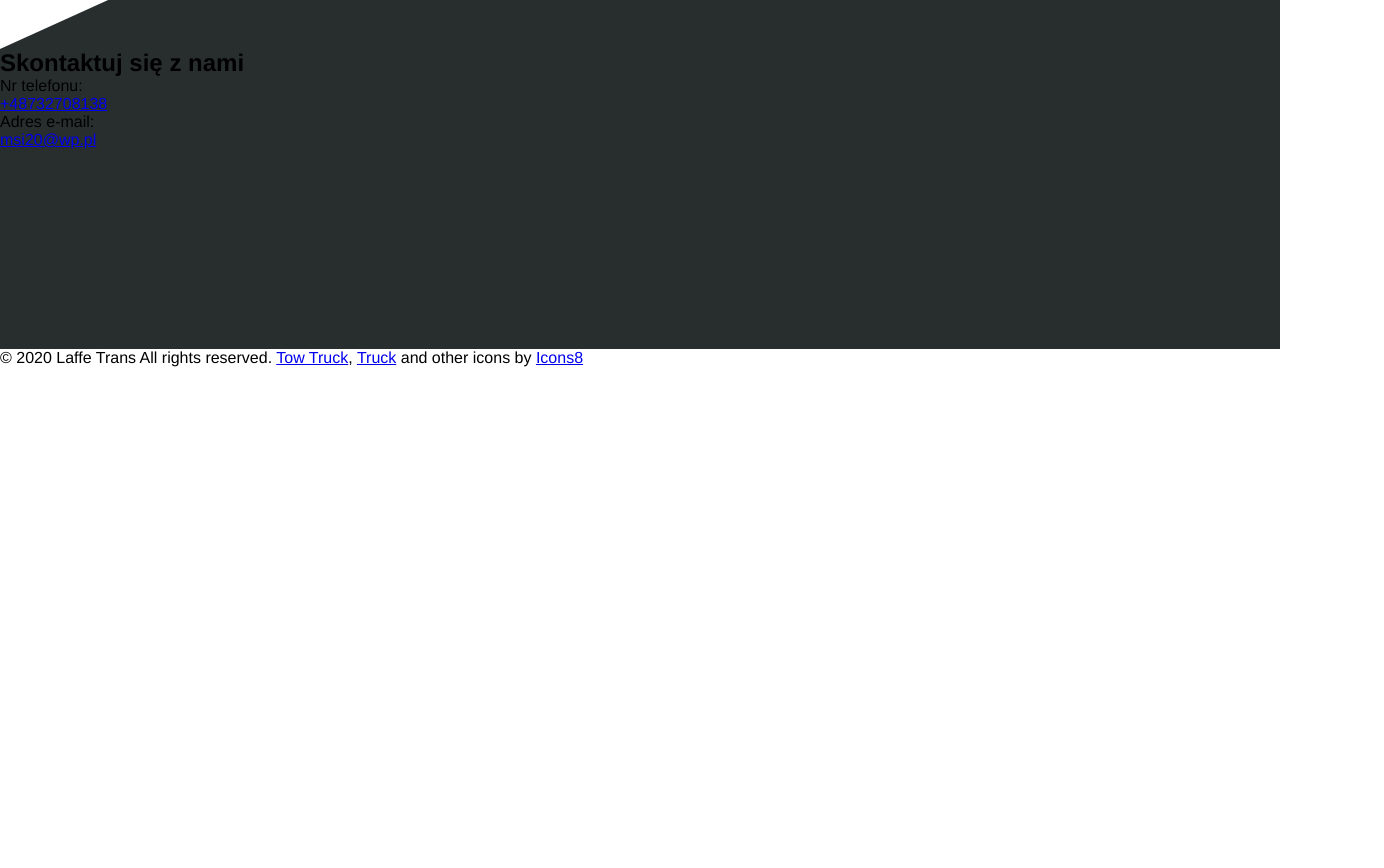
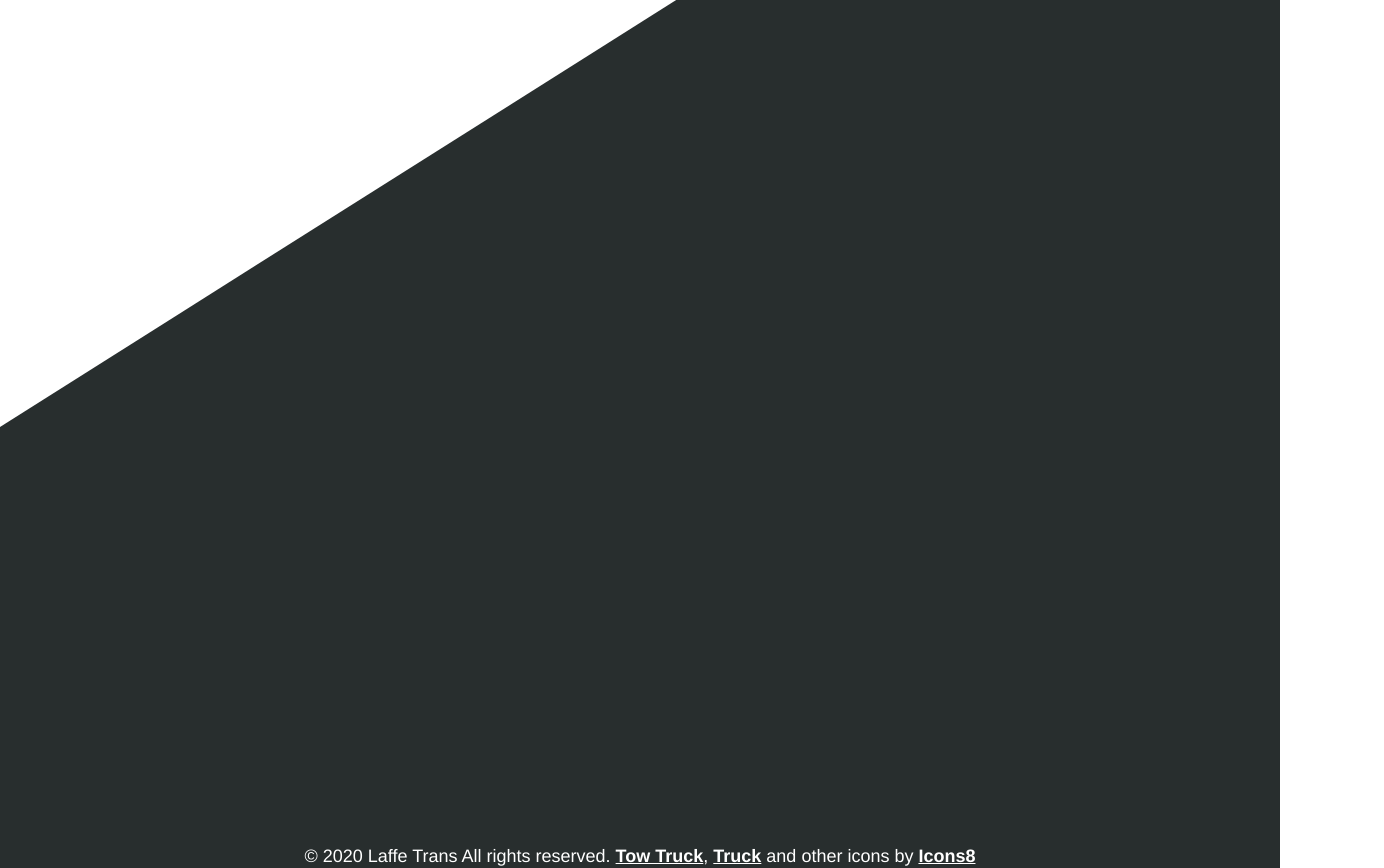
Before and after one commit to wiktor-bandura/laffe-trans-landing-page, a Nuxt app: page / in a window 1280 px wide. Shown: the part 1720-2588 px from the top of the page, 1384 px wide, since content can reach past the window. Before the commit the page ends 2087 px from the top, so only its background shows below. Built offline with nearby package versions, Linux system fonts and the light colour scheme.

Commit message:
Styling components

```diff
--- /dev/null
+++ b/assets/main.css
@@ -0,0 +1,20 @@
+*,
+*::before,
+*::after {
+    margin: 0;
+    padding: 0;
+    box-sizing: border-box;
+}
+body {
+    overflow-x: hidden;
+}
+
+:root {
+    --main-background-color: #282e2e;
+}
+
+h2 {
+    text-align: center;
+    font-size: 48px;
+    padding: 5%;
+}
--- a/components/About.vue
+++ b/components/About.vue
@@ -8,7 +8,7 @@
                 <transition name="slide-in">
                     <div class="content" v-show="notHidden">
                         <div @click="close" class="close"></div>
-                            <img :src="`${imageSource}`" alt="Motor na lawecie" class="about-image">
+                            <div :style="{ backgroundImage: `url('./${imageSource}')` }" alt="Motor na lawecie" class="about-image"></div>
                             <div class="company-description">
                                 <h3 class="company-description-header">Kilka słów o Laffe Trans</h3>
                                 Lorem ipsum dolor sit, amet consectetur adipisicing elit. Quia, ullam. Tempora veritatis voluptates quod quidem, in eveniet. Exercitationem aliquid repudiandae, aperiam hic tenetur, obcaecati nam quidem nulla, ut veniam explicabo?
@@ -123,6 +123,7 @@ export default {
         margin: 5%;
         line-height: 50px;
         font-size: 25px;
+        background-size: cover;
     }
 
     .company-description-header {
@@ -130,5 +131,24 @@ export default {
         margin: 15px;
     }
 
+    @media screen and (max-width: 520px) {
+        .content {
+            flex-direction: column;
+        }
+
+        .about-image,
+        .company-description {
+            width: 80%;
+            height: 40vh;
+            font-size: 18px;
+            line-height: initial;
+        }
+
+        .about-image {
+            background-size: cover;
+            background-position: 40%;
+        }
+    }
+
 
 </style>
--- a/components/Contact.vue
+++ b/components/Contact.vue
@@ -1,12 +1,28 @@
 <template>
     <div class="contact-wrapper">
-        <h2>Skontaktuj się z nami</h2>
+        <h2 data-aos="zoom-out">Skontaktuj się z nami</h2>
 
-        <p>Nr telefonu:</p>
-        <a :href="number"> {{ number }} </a>
+       <div data-aos="fade-up">
+            <div class="phone-wrap">
+            <p> <b> Nr telefonu: </b> </p>
+            <a :href="number">
+                {{ number }}
+            </a>
+            <a :href="number">
+                <div :style="{ backgroundImage: `url('./${phoneIcon}')` }"></div>
+            </a>
+        </div>
 
-        <p>Adres e-mail: </p>
-        <a :href="`mailto:${emailAdress}`"> {{ emailAdress }} </a>
+        <div class="mail-wrap">
+            <p> <b> Adres e-mail: </b> </p>
+            <a :href="`mailto:${emailAdress}`">
+                 {{ emailAdress }}
+            </a>
+            <a :href="`mailto:${emailAdress}`">
+                <div :style="{ backgroundImage: `url('./${emailIcon}')` }"></div>
+            </a>
+        </div>
+       </div>
     </div>
 </template>
 
@@ -16,15 +32,74 @@ export default {
     data() {
         return {
             number: '+48732708138',
-            emailAdress: 'msi20@wp.pl'
+            emailAdress: 'msi20@wp.pl',
+            phoneIcon: 'icons8-phone-80.png',
+            emailIcon: 'icons8-composing-mail-80.png'
         }
-    }
+    },
 }
 </script>
 
 <style scoped>
     .contact-wrapper {
-        height: 300px;
-        background-color: #282e2e;
+        background-color: var(--main-background-color);
+        color: #fff;
+        padding: 20px;
     }
+
+    .phone-wrap,
+    .mail-wrap {
+        display: flex;
+        margin: 30px;
+    }
+
+    p, a {
+        display: block;
+        box-sizing: border-box;
+        height: 50px;
+        display: flex;
+        justify-content: center;
+        align-items: center;
+        border: 1px solid #fff;
+        padding: 15px;
+    }
+
+    p {
+        letter-spacing: 1px;
+    }
+
+    a {
+        text-decoration: none;
+        color: white;
+        transition: all .2s ease;
+        letter-spacing: 3px;
+    }
+
+    a:hover {
+        background-color: #6d6969;
+    }
+
+    .phone-wrap div,
+    .mail-wrap div {
+        width: 30px;
+        height: 30px;
+        padding: 20px;
+        background-position: center;
+        background-size: cover;
+        background-repeat: no-repeat;
+    }
+
+    .phone-wrap > p,
+    .mail-wrap > p {
+        border-top-left-radius: 13px;
+        border-bottom-left-radius: 13px;
+        border-right: none;
+    }
+
+    a:last-child {
+        border-top-right-radius: 13px;
+        border-bottom-right-radius: 13px;
+        border-left: none;
+    }
+
 </style>
--- a/components/Homepage.vue
+++ b/components/Homepage.vue
@@ -89,7 +89,7 @@ export default {
     }
 
     .filter {
-        background-color: #282e2e;
+        background-color: var(--main-background-color);
         z-index: -1;
     }
 
@@ -163,7 +163,7 @@ export default {
         transform: translateX(0);
     }
 
-            @media screen and (max-width: 520px) {
+        @media screen and (max-width: 520px) {
 
         ul {
             position: absolute;
--- a/components/Offer.vue
+++ b/components/Offer.vue
@@ -1,7 +1,7 @@
 <template>
     <div class="offer-wrapper">
         <div class="background"></div>
-        <h2 class="offer-header" data-aos="zoom-out">Nasza oferta</h2>
+        <h2 data-aos="zoom-out">Nasza oferta</h2>
 
         <div class="services" >
             <div class="service-box" v-for="service in services" :key="service.iconHref" data-aos="fade-up">
@@ -42,15 +42,9 @@ export default {
         z-index: -1;
     }
 
-    .offer-header {
-        text-align: center;
-        font-size: 48px;
-        margin: 5%;
-    }
-
     .services {
         display: grid;
-        grid-template-columns: repeat(auto-fill, minmax(250px, 1fr));
+        grid-template-columns: repeat(auto-fill, minmax(300px, 1fr));
         grid-gap: 30px;
     }
 
@@ -67,11 +61,26 @@ export default {
         text-align: center;
         background-color: #fff;
         transition: background-color .5s ease-in-out;
+        position: relative;
+        overflow: hidden;
     }
 
-    .service-box:hover {
-        background-color: #282e2e;
-        color: white;
+    .service-box::before {
+        content: '';
+        position: absolute;
+        bottom: 0;
+        right: 50%;
+        opacity: 0;
+        width: 10%;
+        height: 10%;
+        border-radius: 50%;
+        background-color: #909090;
+        transform: translateX(-50%);
+        transition: all 0.2s ease;
+    }
+
+    .service-box:hover::before {
+transform: scaleY(200)
     }
 
     .service-header {
@@ -87,5 +96,6 @@ export default {
         height: 100px;
         background-position: center;
         background-repeat: no-repeat;
+        z-index: 2;
     }
 </style>
--- a/nuxt.config.js
+++ b/nuxt.config.js
@@ -17,6 +17,7 @@ export default {
   },
   loading: { color: '#fff' },
   css: [
+    './assets/main.css',
     'aos/dist/aos.css'
   ],
   plugins: [
--- a/pages/index.vue
+++ b/pages/index.vue
@@ -5,8 +5,11 @@
     <About  :notHidden="isClicked" @isClosed="checkClose"/>
     <Contact />
 
-    <footer> &copy; 2020 Laffe Trans All rights reserved.
-            <a target="_blank" href="https://icons8.com/icons/set/tow-truck">Tow Truck</a>, <a target="_blank" href="https://icons8.com/icons/set/truck">Truck</a> and other icons by <a target="_blank" href="https://icons8.com">Icons8</a>
+    <footer>
+      <p>
+        &copy; 2020 Laffe Trans All rights reserved.
+        <a target="_blank" href="https://icons8.com/icons/set/tow-truck">Tow Truck</a>, <a target="_blank" href="https://icons8.com/icons/set/truck">Truck</a> and other icons by <a target="_blank" href="https://icons8.com">Icons8</a>
+      </p>
     </footer>
   </div>
 </template>
@@ -69,14 +72,24 @@ export default {
 </script>
 
 <style>
-  * {
-    margin: 0;
-    padding: 0;
+
+    #app {
+    font-family: Avenir, Helvetica, Arial, sans-serif;
+    -webkit-font-smoothing: antialiased;
+    -moz-osx-font-smoothing: grayscale;
   }
 
-#app {
-  font-family: Avenir, Helvetica, Arial, sans-serif;
-  -webkit-font-smoothing: antialiased;
-  -moz-osx-font-smoothing: grayscale;
-}
+  footer {
+    background-color: var(--main-background-color);
+    color: #fff;
+    font-size: 18px;
+    text-align: center;
+    padding: 10px 20px;
+  }
+
+  footer a {
+    color: #fff;
+    font-weight: bold;
+  }
+
 </style>
```
Also changed, not shown: static/icons8-composing-mail-80.png (added), static/icons8-phone-80.png (added).
